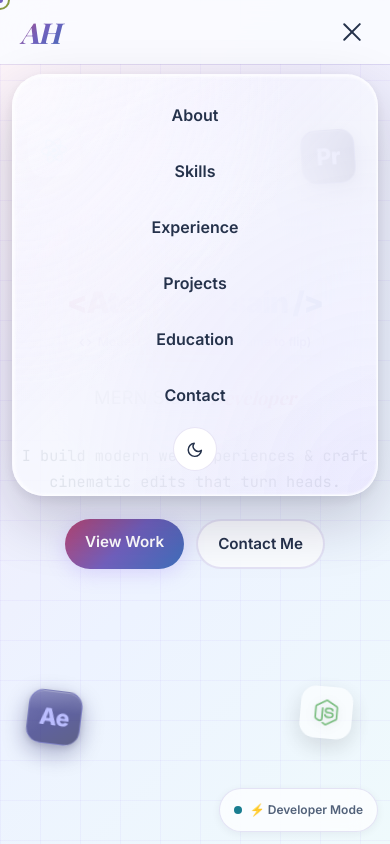
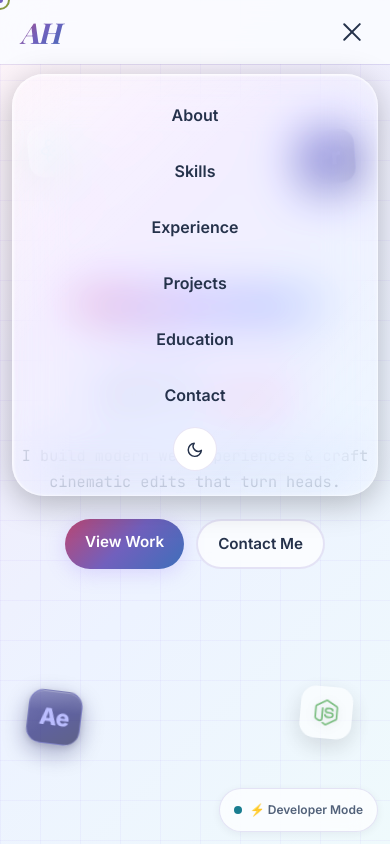
Before and after one commit to AteebAH96/PortfolioMain, a React (Vite) app: page / in a window 390 px wide. Both pictures are taken after a click on the button "Toggle menu". Shown: the top 844 px of the page. Built offline with nearby package versions, Linux system fonts and the light colour scheme; a web font is replaced by a local one.

Commit message:
Style hamburger menu as liquid glass card

```diff
--- a/src/components/Navbar.jsx
+++ b/src/components/Navbar.jsx
@@ -7,15 +7,23 @@ import { FiSun, FiMoon } from "react-icons/fi";
 export default function Navbar({ theme, toggleTheme }) {
   const [scrolled, setScrolled] = useState(false);
   const [mobileOpen, setMobileOpen] = useState(false);
-  const navRef = useRef(null);
+  const menuRef = useRef(null);
+  const toggleRef = useRef(null);
 
   useEffect(() => {
     if (!mobileOpen) return;
+    // Close outside the glass card, while allowing the toggle to handle itself.
     const closeOutside = (event) => {
-      if (!navRef.current?.contains(event.target)) setMobileOpen(false);
+      if (
+        !menuRef.current?.contains(event.target) &&
+        !toggleRef.current?.contains(event.target)
+      ) setMobileOpen(false);
     };
     const closeOnEscape = (event) => {
-      if (event.key === "Escape") setMobileOpen(false);
+      if (event.key === "Escape") {
+        setMobileOpen(false);
+        toggleRef.current?.focus();
+      }
     };
     const desktop = window.matchMedia("(min-width: 901px)");
     const closeOnDesktop = () => { if (desktop.matches) setMobileOpen(false); };
@@ -52,13 +60,13 @@ export default function Navbar({ theme, toggleTheme }) {
   };
 
   return (
-    <nav ref={navRef} className={`navbar ${scrolled ? "scrolled" : ""}`} role="navigation" aria-label="Main navigation">
+    <nav className={`navbar ${scrolled ? "scrolled" : ""}`} role="navigation" aria-label="Main navigation">
       <div className="navbar-inner">
         <a href="#" className="nav-logo" aria-label="Home">
           AH
         </a>
 
-        <ul id="navigation-links" className={`nav-links ${mobileOpen ? "open" : ""}`}>
+        <ul ref={menuRef} id="navigation-links" className={`nav-links ${mobileOpen ? "open" : ""}`}>
           {links.map((l) => (
             <li key={l.href}>
               <a href={l.href} onClick={(e) => handleClick(e, l.href)}>
@@ -78,6 +86,7 @@ export default function Navbar({ theme, toggleTheme }) {
         </ul>
 
         <button
+          ref={toggleRef}
           className={`nav-toggle ${mobileOpen ? "open" : ""}`}
           onClick={() => setMobileOpen((p) => !p)}
           aria-label="Toggle menu"
--- a/src/index.css
+++ b/src/index.css
@@ -1782,3 +1782,69 @@ img {
   .floating-icon { pointer-events: none; }
   .skill-chip { touch-action: pan-y; }
 }
+
+/* Liquid glass: only the existing hamburger panel is restyled. */
+@media (max-width: 900px) {
+  .navbar .nav-links {
+    display: flex;
+    border-radius: 32px;
+    background: rgba(255, 255, 255, 0.14);
+    border: 1px solid rgba(255, 255, 255, 0.45);
+    /* Brighter upper edges give the card a thick glass appearance. */
+    border-top-color: rgba(255, 255, 255, 0.7);
+    border-left-color: rgba(255, 255, 255, 0.6);
+    backdrop-filter: blur(24px) saturate(160%);
+    -webkit-backdrop-filter: blur(24px) saturate(160%);
+    box-shadow:
+      0 8px 32px rgba(0, 0, 0, 0.25),
+      inset 1px 1px 2px rgba(255, 255, 255, 0.65),
+      inset -1px -1px 3px rgba(255, 255, 255, 0.18);
+    /* Keep the panel mounted for smooth opening and closing. */
+    opacity: 0;
+    visibility: hidden;
+    pointer-events: none;
+    transform-origin: top center;
+    transform: translateY(-6px) scale(0.95);
+    filter: blur(4px);
+    transition:
+      opacity 280ms ease,
+      transform 280ms ease,
+      filter 280ms ease,
+      visibility 0s linear 280ms;
+  }
+
+  /* Decorative reflection never intercepts clicks. */
+  .navbar .nav-links::before {
+    background: linear-gradient(135deg,
+      rgba(255, 255, 255, 0.35),
+      transparent 35%, transparent 70%,
+      rgba(255, 255, 255, 0.08));
+    opacity: 0.65;
+    pointer-events: none;
+  }
+
+  .navbar .nav-links.open {
+    opacity: 1;
+    visibility: visible;
+    pointer-events: auto;
+    transform: translateY(0) scale(1);
+    filter: none;
+    transition-delay: 0s;
+  }
+
+  /* Preserve the existing theme colors and typography. */
+  .navbar .nav-links a {
+    color: var(--text-primary);
+    transition: background 250ms ease, box-shadow 250ms ease;
+  }
+
+  .navbar .nav-links a:hover,
+  .navbar .nav-links a:focus-visible {
+    background: rgba(255, 255, 255, 0.12);
+    box-shadow: inset 0 1px 0 rgba(255, 255, 255, 0.25);
+  }
+}
+
+@media (max-width: 900px) and (prefers-reduced-motion: reduce) {
+  .navbar .nav-links { transition: none; transform: none; filter: none; }
+}
```
